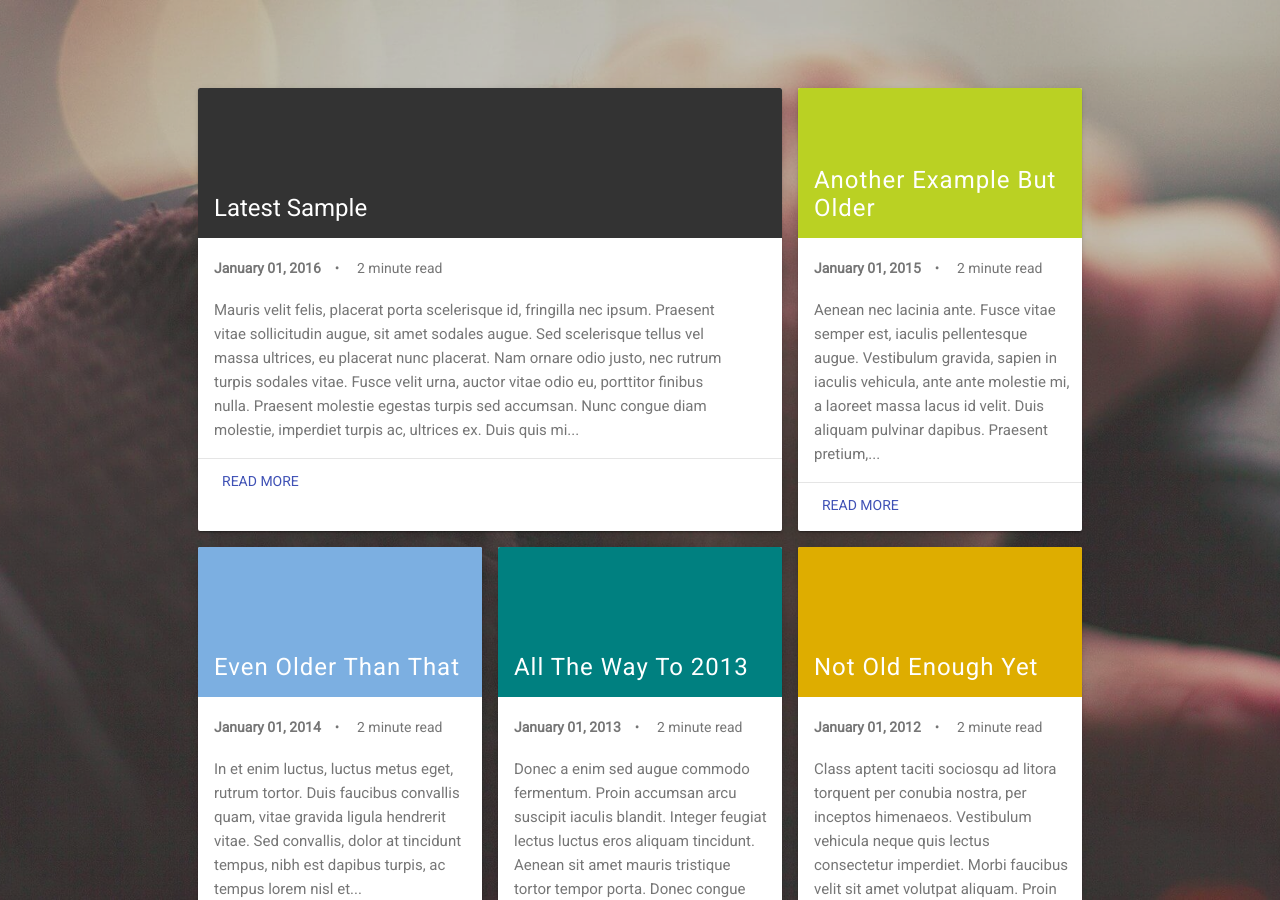
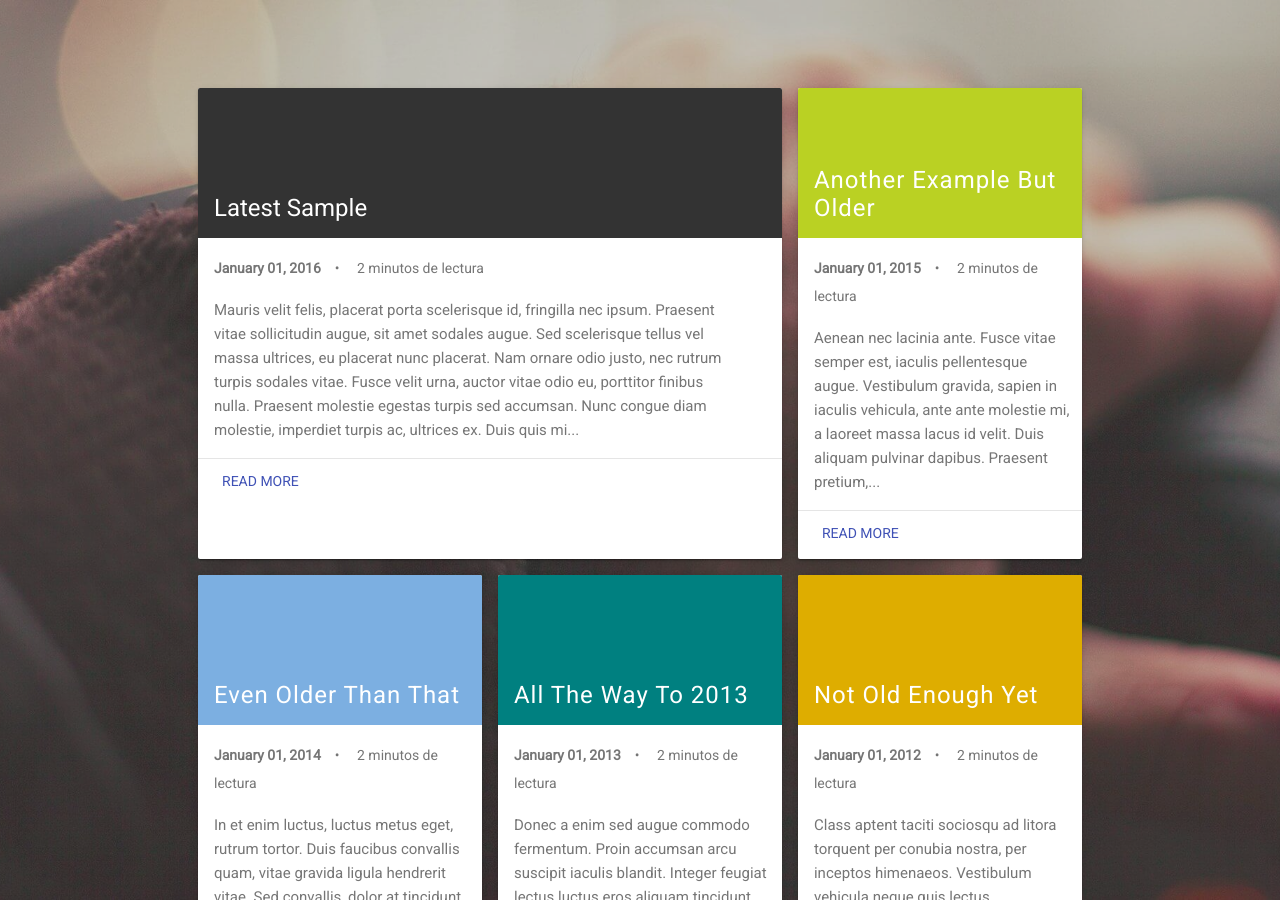
Before and after one commit to pastranats/franciscoestrada.github.io, a Jekyll site: the page built from index.html, in a window 1280 px wide and 900 px high, scrolled down 222 px. Built offline with Jekyll 4.4.1, drawn with Linux system fonts in a browser that asks for light colours; nearby versions of some CDN libraries; the list of posts is cut into pages by our own code.

Commit message:
Update readtime.html

```diff
--- a/_includes/readtime.html
+++ b/_includes/readtime.html
@@ -1,7 +1,7 @@
 <span class="reading-time" title="Estimated read time">
   {% if words < 340 %}
-    2 minute read
+    2 minutos de lectura
   {% else %}
-    {{ words | divided_by:170 }} minute read
+    {{ words | divided_by:170 }} minutos de lectura
   {% endif %}
 </span>
```
